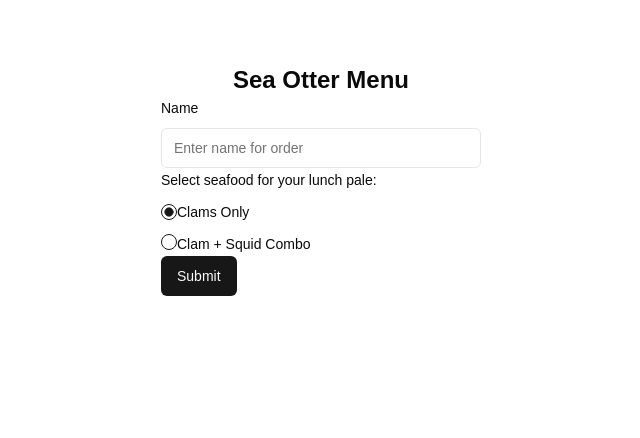
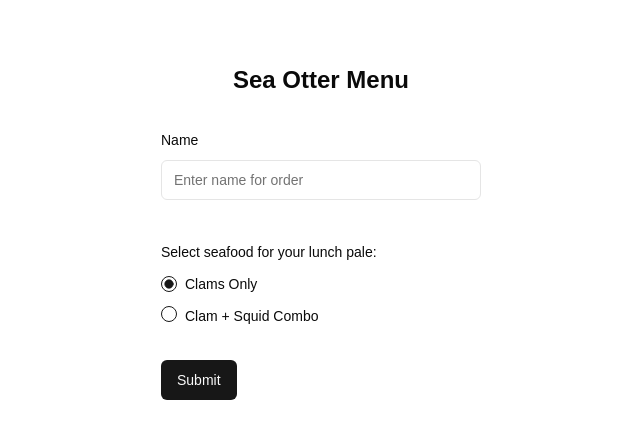
Before and after one commit to werronense/otter-menu, a Next.js app: page / in a window 1280 px wide. Shown: the top 438 px of the page, without its empty margins (319-959 px from the left). Built offline with nearby package versions, Linux system fonts and the light colour scheme.

Commit message:
Update form styles

```diff
--- a/src/app/components/OrderForm.tsx
+++ b/src/app/components/OrderForm.tsx
@@ -33,12 +33,12 @@ export function OrderForm() {
 
   return (
     <Form {...form}>
-      <form onSubmit={form.handleSubmit(onSubmit)}>
+      <form onSubmit={form.handleSubmit(onSubmit)} className="mt-8">
         <FormField
           control={form.control}
           name="name"
           render={({ field }) => (
-            <FormItem>
+            <FormItem className="min-h-28">
               <FormLabel>Name</FormLabel>
               <FormControl>
                 <Input placeholder="Enter name for order" {...field} />
@@ -51,7 +51,7 @@ export function OrderForm() {
           control={form.control}
           name="paleContents"
           render={({ field }) => (
-            <FormItem>
+            <FormItem className="mb-8">
               <FormLabel>Select seafood for your lunch pale:</FormLabel>
               <FormControl>
                 <RadioGroup
@@ -62,13 +62,13 @@ export function OrderForm() {
                     <FormControl>
                       <RadioGroupItem value="clams" />
                     </FormControl>
-                    <FormLabel>Clams Only</FormLabel>
+                    <FormLabel className="ml-2">Clams Only</FormLabel>
                   </FormItem>
                   <FormItem>
                     <FormControl>
                       <RadioGroupItem value="combo" />
                     </FormControl>
-                    <FormLabel>Clam + Squid Combo</FormLabel>
+                    <FormLabel className="ml-2">Clam + Squid Combo</FormLabel>
                   </FormItem>
                 </RadioGroup>
               </FormControl>
@@ -80,10 +80,13 @@ export function OrderForm() {
             control={form.control}
             name="squidPercent"
             render={({ field }) => (
-              <FormItem>
+              <FormItem className="min-h-28">
                 <FormLabel>Percent (%) Squid</FormLabel>
                 <FormControl>
-                  <Input placeholder="Enter a number between 1 and 100" {...field} />
+                  <Input
+                    placeholder="Enter a number between 1 and 100"
+                    {...field}
+                  />
                 </FormControl>
                 <FormMessage />
               </FormItem>
```
